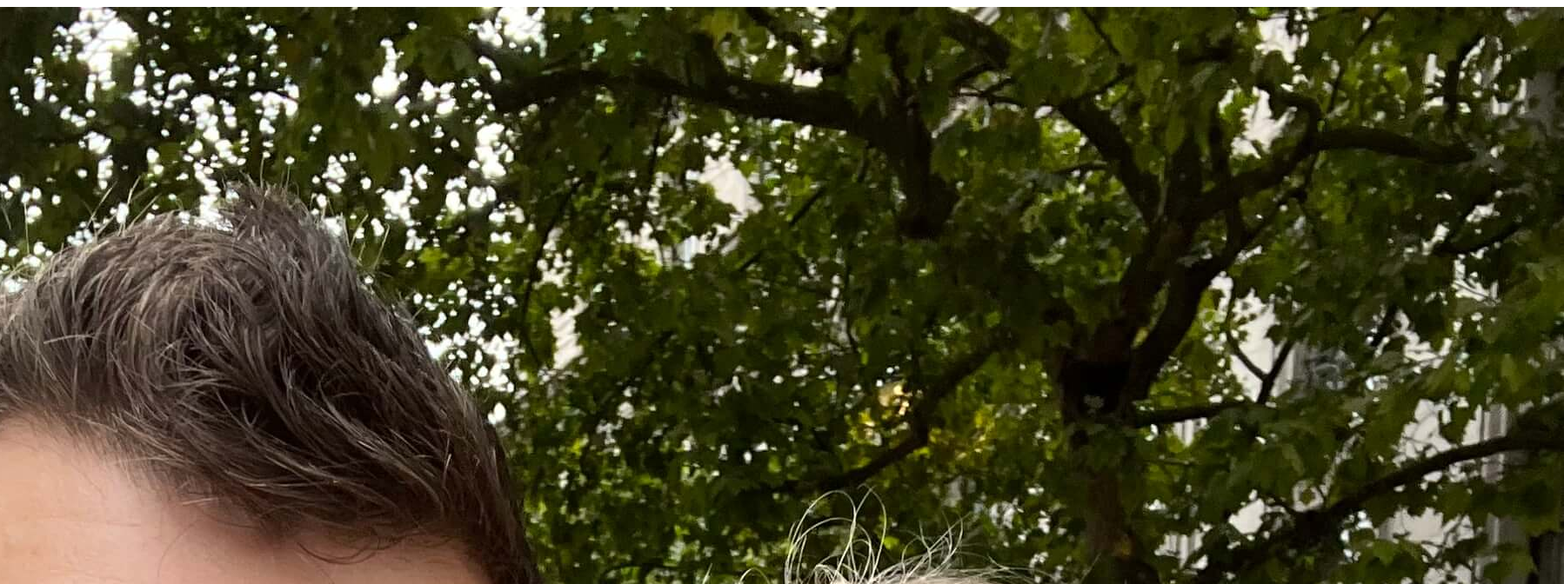
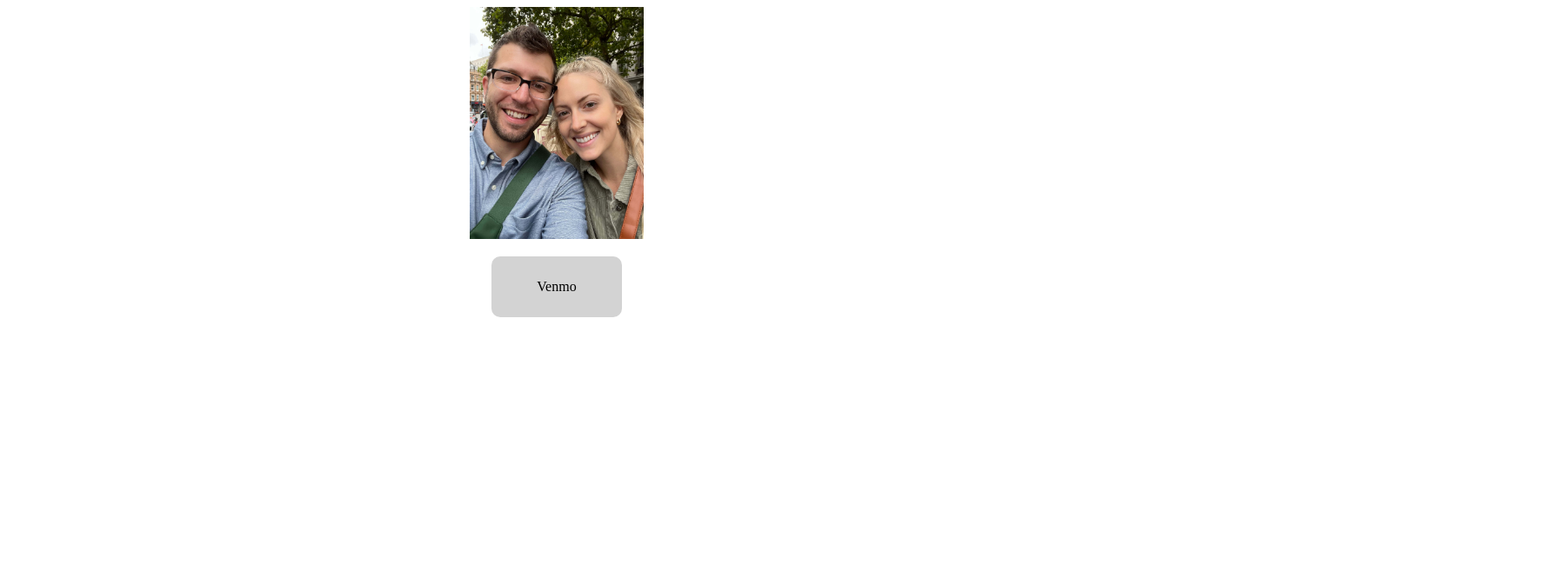
Before and after one commit to spencermaxfield/honeymoon-fund, a plain HTML site: page index.html in a window 1280 px wide. Shown: the top 672 px of the page at 87% size, 1798 px wide, since content can reach past the window. Drawn offline with Linux system fonts and the light colour scheme.

Commit message:
Add some initial width constraints to the picture

```diff
--- a/index.css
+++ b/index.css
@@ -18,3 +18,8 @@ a {
     text-decoration: none;
     color: black;
 }
+
+.johnica-spencer-picture {
+    width: 80%;
+    max-width: 200px;
+}
```
